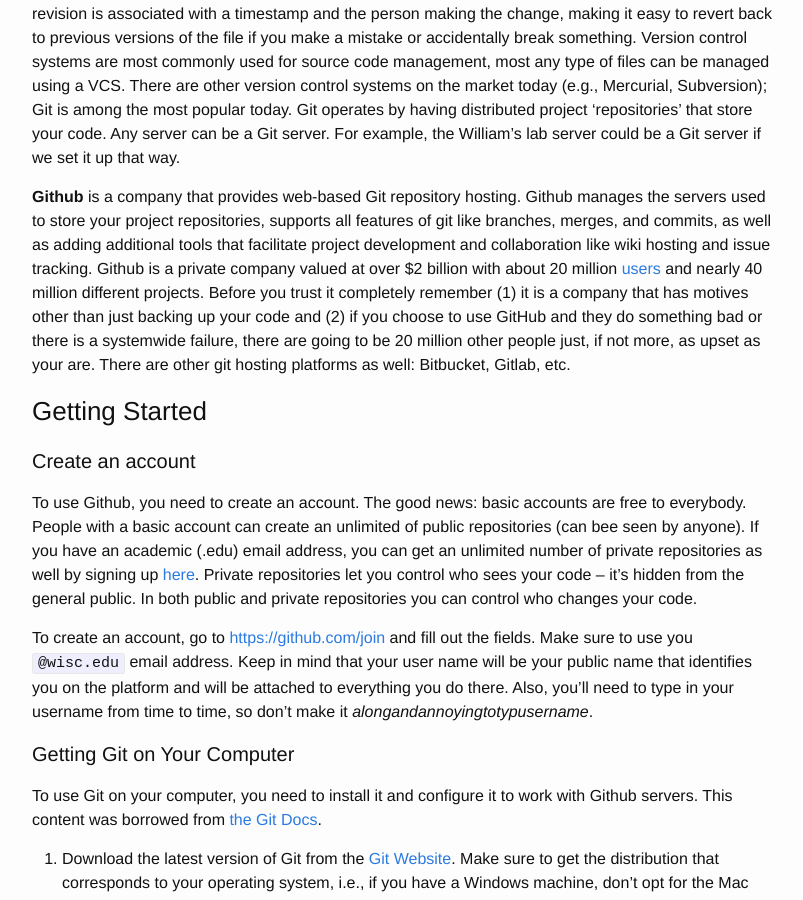
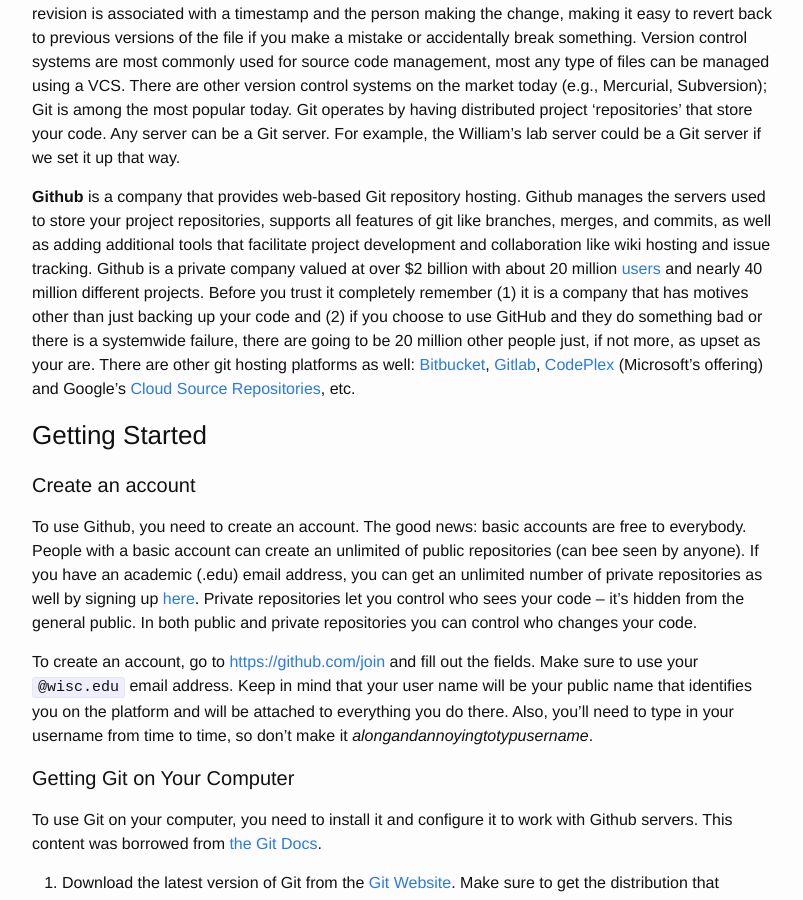
Before and after one commit to scottsfarley93/scottsfarley93.github.io, a Jekyll site: the page built from _posts/2016-09-10-Williams-Lab-Github-Lesson.markdown, in a window 1280 px wide and 900 px high, scrolled down 465 px. Shown: the whole window, without its empty margins (238-1041 px from the left). Built offline with Jekyll 4.4.1, drawn with Linux system fonts in a browser that asks for light colours; some of the changed text lies outside the part shown.

Commit message:
Changed the title and added some content (links &cetera).
Just some basic proofreading & stuff :)

````diff
--- a/_posts/2016-09-10-Williams-Lab-Github-Lesson.markdown
+++ b/_posts/2016-09-10-Williams-Lab-Github-Lesson.markdown
@@ -14,7 +14,7 @@
 ### Git and Github
 **Git** is a open source version control system, a tool that manages the changes of files in a project. Each revision is associated with a timestamp and the person making the change, making it easy to revert back to previous versions of the file if you make a mistake or accidentally break something.  Version control systems are most commonly used for source code management, most any type of files can be managed using a VCS. There are other version control systems on the market today (e.g., Mercurial, Subversion); Git is among the most popular today. Git operates by having distributed project 'repositories' that store your code.  Any server can be a Git server.  For example, the William's lab server could be a Git server if we set it up that way.
 
-**Github** is a company that provides web-based Git repository hosting.  Github manages the servers used to store your project repositories, supports all features of git like branches, merges, and commits, as well as adding additional tools that facilitate project development and collaboration like wiki hosting and issue tracking. Github is a private company valued at over $2 billion with about 20 million [users](https://www.quora.com/How-many-users-does-GitHub-have) and nearly 40 million different projects. Before you trust it completely remember (1) it is a company that has motives other than just backing up your code and (2) if you choose to use GitHub and they do something bad or there is a systemwide failure, there are going to be 20 million other people just, if not more, as upset as your are. There are other git hosting platforms as well: Bitbucket, Gitlab, etc.
+**Github** is a company that provides web-based Git repository hosting.  Github manages the servers used to store your project repositories, supports all features of git like branches, merges, and commits, as well as adding additional tools that facilitate project development and collaboration like wiki hosting and issue tracking. Github is a private company valued at over $2 billion with about 20 million [users](https://www.quora.com/How-many-users-does-GitHub-have) and nearly 40 million different projects. Before you trust it completely remember (1) it is a company that has motives other than just backing up your code and (2) if you choose to use GitHub and they do something bad or there is a systemwide failure, there are going to be 20 million other people just, if not more, as upset as your are. There are other git hosting platforms as well: [Bitbucket](https://bitbucket.org/), [Gitlab](https://about.gitlab.com/), [CodePlex](http://www.codeplex.com/) (Microsoft's offering) and Google's [Cloud Source Repositories](https://cloud.google.com/source-repositories/), etc.
 
 ### Getting Started
 
@@ -22,7 +22,7 @@
 
   To use Github, you need to create an account.  The good news: basic accounts are free to everybody. People with a basic account can create an unlimited of public repositories (can bee seen by anyone). If you have an academic (.edu) email address, you can get an unlimited number of private repositories as well by signing up [here](https://education.github.com/pack). Private repositories let you control who sees your code -- it's hidden from the general public.  In both public and private repositories you can control who changes your code.
 
-  To create an account, go to [https://github.com/join](https://github.com/join) and fill out the fields.  Make sure to use you ```@wisc.edu``` email address.  Keep in mind that your user name will be your public name that identifies you on the platform and will be attached to everything you do there. Also, you'll need to type in your username from time to time, so don't make it *alongandannoyingtotypusername*.
+  To create an account, go to [https://github.com/join](https://github.com/join) and fill out the fields.  Make sure to use your ```@wisc.edu``` email address.  Keep in mind that your user name will be your public name that identifies you on the platform and will be attached to everything you do there. Also, you'll need to type in your username from time to time, so don't make it *alongandannoyingtotypusername*.
 
 #### Getting Git on Your Computer
   To use Git on your computer, you need to install it and configure it to work with Github servers. This content was borrowed from [the Git Docs](https://help.github.com/articles/set-up-git/).
````
Also changed, not shown: other parts of _posts/2016-09-10-Williams-Lab-Github-Lesson.markdown (+1 -1 lines).
